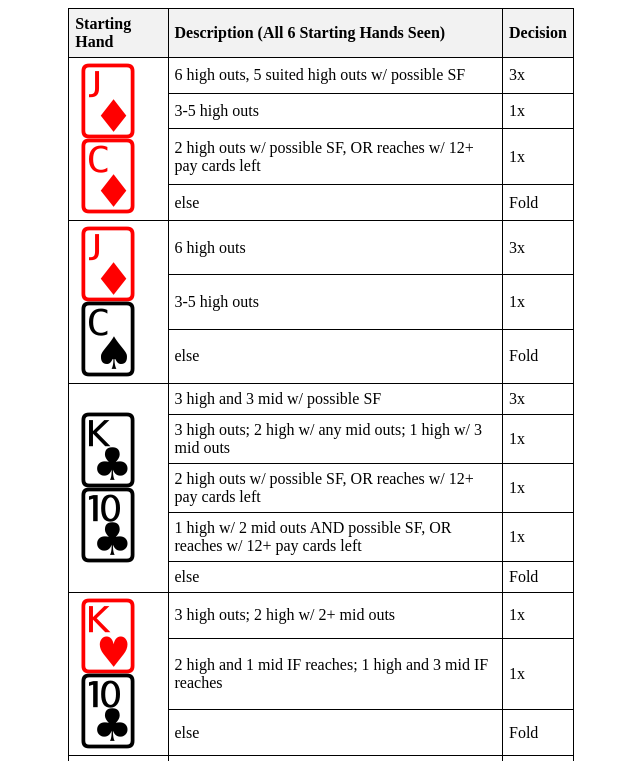
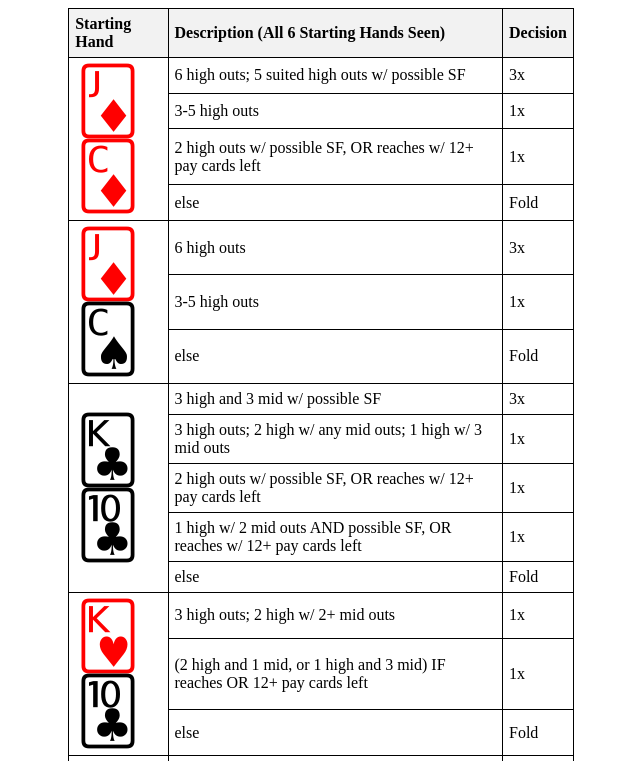
Before and after one commit to stephenhow/mississippi_stud6, a plain HTML site: page visualGuide.html in a window 1280 px wide. Shown: the top 761 px of the page, without its empty margins (319-959 px from the left). Drawn offline with Linux system fonts and the light colour scheme.

Commit message:
Small refinement to 2/1/0 and 1/3/0 mixed.

```diff
--- a/visualGuide.html
+++ b/visualGuide.html
@@ -71,7 +71,7 @@
     <!-- Section 1 -->
     <tr class="2nd-st">
       <td rowspan="4"><span class="redsuit">&#x1F0CB;</span> <span class="redsuit">&#x1F0CC;</span></td>
-      <td>6 high outs, 5 suited high outs w/ possible SF</td><td>3x</td>
+      <td>6 high outs; 5 suited high outs w/ possible SF</td><td>3x</td>
     </tr>
     <tr class="2nd-st"> <!-- --> <td>3-5 high outs</td> <td>1x</td> </tr>
     <tr class="2nd-st"> <!-- --> <td>2 high outs w/ possible SF, OR reaches w/ 12+ pay cards left</td> <td>1x</td> </tr>
@@ -96,7 +96,7 @@
       <td>3 high outs; 2 high w/ 2+ mid outs</td>
       <td>1x</td>
     </tr>
-    <tr class="2nd-st"> <!-- --> <td>2 high and 1 mid IF reaches; 1 high and 3 mid IF reaches</td> <td>1x</td> </tr>
+    <tr class="2nd-st"> <!-- --> <td>(2 high and 1 mid, or 1 high and 3 mid) IF reaches OR 12+ pay cards left</td> <td>1x</td> </tr>
     <tr class="2nd-st"> <!-- --> <td>else</td> <td>Fold</td> </tr>
     <tr class="2nd-st">
       <td rowspan="3"><span class="redsuit">&#x1F0BB;</span> <span class="redsuit">&#x1F0B4;</span></td>
```
